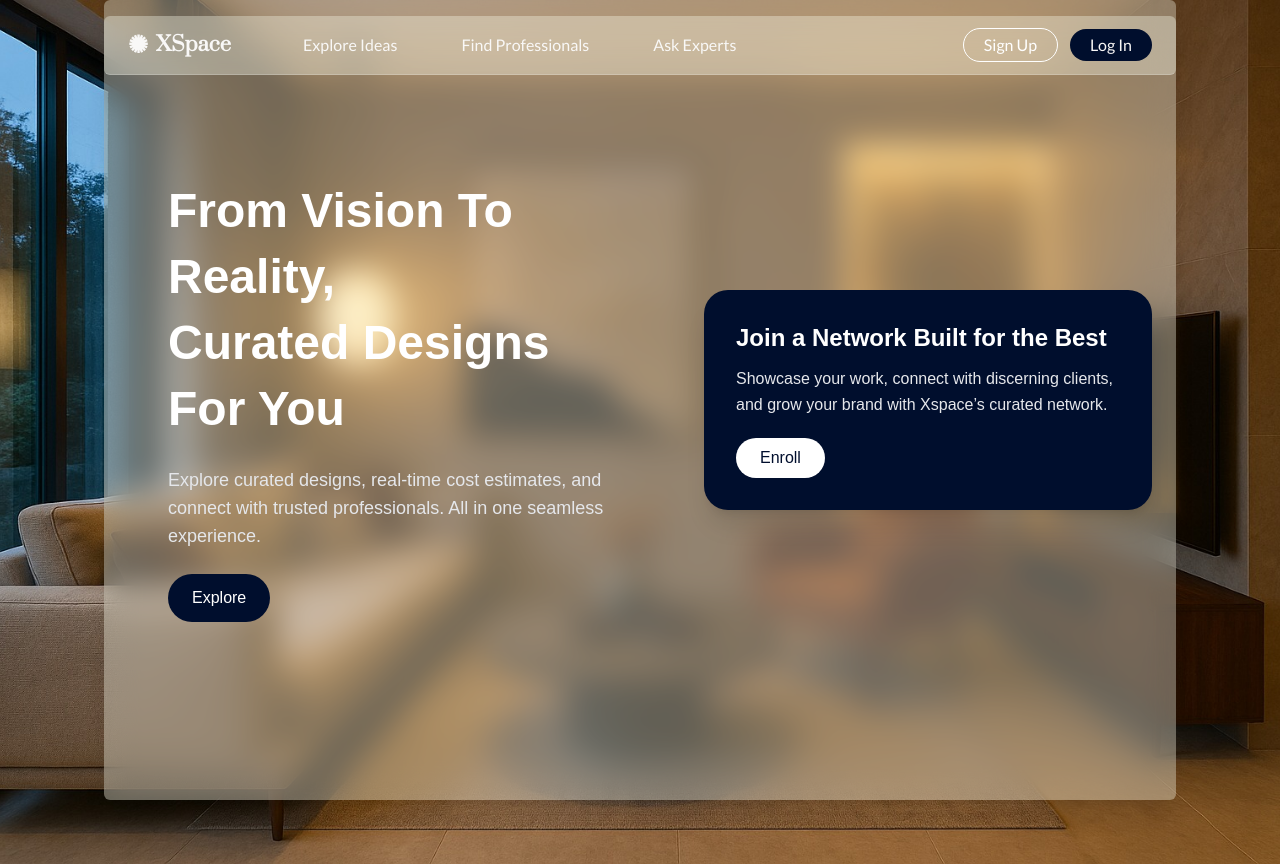
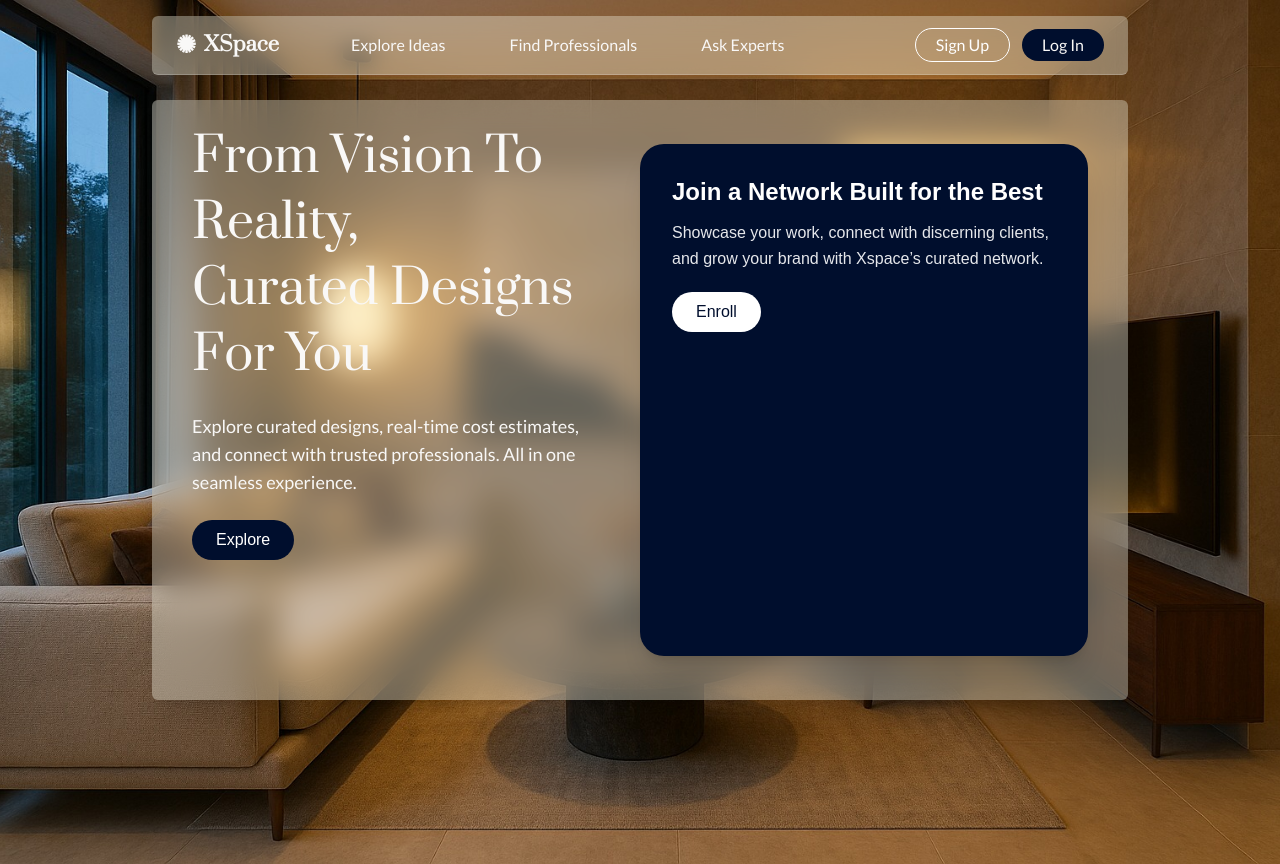
Before and after one commit to hushahadat/X-Space-Fe, a Next.js app: page / in a window 1280 px wide. Built offline with nearby package versions, Linux system fonts and the light colour scheme.

Commit message:
Style FIx

```diff
--- a/components/home/HeroSection.tsx
+++ b/components/home/HeroSection.tsx
@@ -11,25 +11,25 @@ export default function HeroSection() {
         priority
       />
 
-      <div className="md:mx-26 w-full  px-6 flex flex-col lg:flex-row gap-8 items-center backdrop-blur-lg bg-gradientClass shadow-xl rounded-md max-h-[800px]">
+      <div className="md:mx-38 w-full px-10 py-6 flex flex-col lg:flex-row gap-8 backdrop-blur-lg bg-gradientClass shadow-xl rounded-md max-h-[600px] top-25 relative">
         {/* Left: Main Text */}
-        <div className="flex-1  p-10 rounded-3xl ">
-          <h1 className="text-4xl lg:text-5xl font-display font-semibold mb-6 text-white leading-snug">
+        <div className="flex-1 rounded-3xl ">
+          <h1 className="text-4xl lg:text-5xl font-display mb-6 text-secondary leading-snug font-prata">
             From Vision To Reality,
             <br />
             Curated Designs For You
           </h1>
-          <p className="text-gray-200 mb-6 text-lg max-w-md">
+          <p className="text-secondary mb-6 text-lg font-lato">
             Explore curated designs, real-time cost estimates, and connect with
             trusted professionals. All in one seamless experience.
           </p>
-          <button className="bg-[var(--color-primary)] text-white px-6 py-3 rounded-full hover:bg-opacity-90 transition">
+          <button className="bg-primary text-white px-6 py-2 rounded-full hover:bg-opacity-90 transition cursor-pointer ">
             Explore
           </button>
         </div>
 
         {/* Right: Join Network */}
-        <div className="flex-1 max-w-md bg-[var(--color-primary)] text-white p-8 rounded-3xl shadow-xl">
+        <div className="flex-1 max-w-md bg-[var(--color-primary)] text-white p-8 rounded-3xl shadow-xl my-5">
           <h2 className="text-2xl font-display font-semibold mb-3">
             Join a Network Built for the Best
           </h2>
--- a/components/layout/Navbar.tsx
+++ b/components/layout/Navbar.tsx
@@ -7,7 +7,7 @@ export default function Navbar() {
   const [isOpen, setIsOpen] = useState(false);
 
   return (
-    <nav className="fixed md:top-4 left-0 right-0 z-50 backdrop-blur-md bg-gradientClass border-b border-white/20 md:mx-26 rounded-md">
+    <nav className="fixed md:top-4 left-0 right-0 z-50 backdrop-blur-md bg-gradientClass border-b border-white/20 md:mx-38 rounded-md">
       <div className="w-full  flex items-center justify-between px-6 py-3">
         <div className="flex items-center gap-18">
           <div className="flex items-center gap-2">
```
